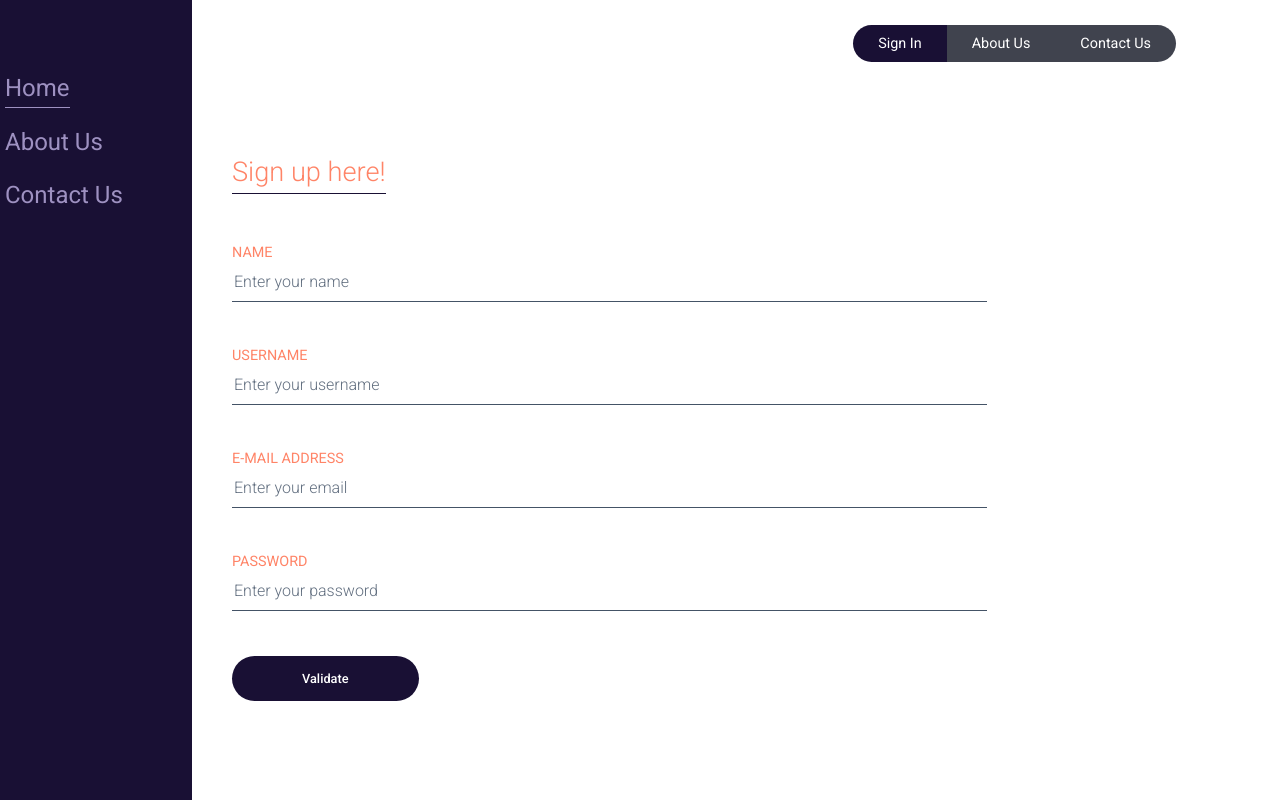
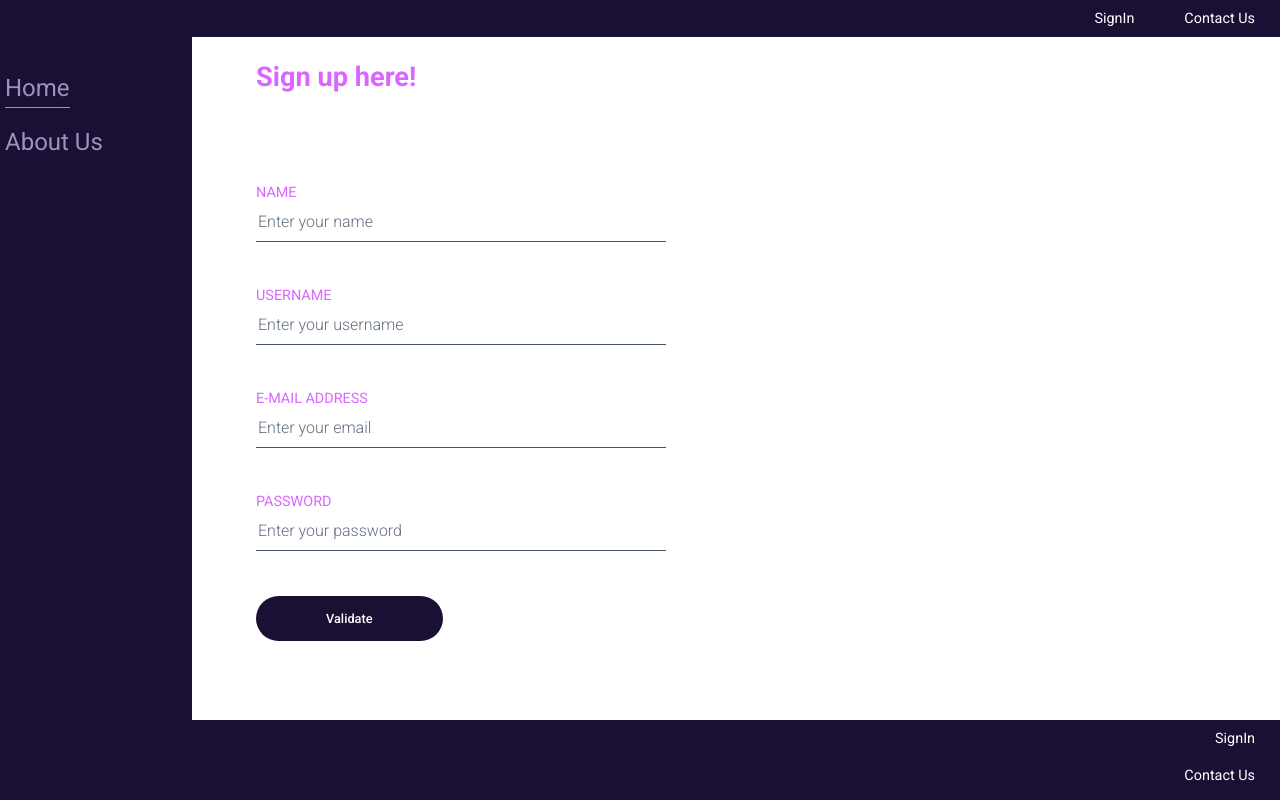
Before and after one commit to 2211rohit/user-validation, a React (Create React App) app: page / in a window 1280 px wide. Built offline with nearby package versions, Linux system fonts and the light colour scheme.

Commit message:
fixes for routes and ui changes

```diff
--- a/src/App.js
+++ b/src/App.js
@@ -1,42 +1,34 @@
-import React, { Component } from "react";
-import { HashRouter as Router, Route, NavLink } from "react-router-dom";
+import React from "react";
+import { BrowserRouter as Router, Route, Switch } from "react-router-dom";
 import SignInForm from "./components/user-form";
-import LandingPage from "./components/landing-page";
+import TopNav from "./components/top-nav";
 import styles from "./App.module.scss";
+import SideNav from "./components/side-nav"
+import AboutUs from "./components/about-us"
+import ContactUs from "./components/contact-us"
+import Footer from "./components/footer";
 
-class App extends Component {
-  render() {
+export default function App() {
   return (
     <Router>
       <div className={styles.App}>
-          <div className={styles.appAside}>
-            <NavLink
-              to='/'
-              activeClassName={styles.sideNavTitleLinkActive}
-              className={styles.sideNavTitleLink}>
-              Home
-            </NavLink>
-            <NavLink
-              to='/about-us'
-              activeClassName={styles.sideNavTitleLinkActive}
-              className={styles.sideNavTitleLink}>
-              About Us
-            </NavLink>
-            <NavLink
-              to='/contact'
-              activeClassName={styles.sideNavTitleLinkActive}
-              className={styles.sideNavTitleLink}>
-              Contact Us
-            </NavLink>
-          </div>
+        <TopNav />
+        <SideNav />
         <div className={styles.appForm}>
-            <LandingPage />
-            <Route path="/" component={SignInForm} />
+        <Switch>
+          <Route exact path="/">
+            <SignInForm />
+          </Route>
+          <Route exact path="/about-us">
+            <AboutUs />
+          </Route>
+          <Route exact path="/contact">
+            <ContactUs />
+          </Route>
+        </Switch>
         </div>
       </div>
+        <Footer/>
     </Router>
   );
 }
-}
-
-export default App;
--- a/src/App.module.scss
+++ b/src/App.module.scss
@@ -1,5 +1,5 @@
 .App {
-  height: 100vh;
+  height: auto;
   display: flex;
   color: #fff;
 }
@@ -10,25 +10,44 @@
   padding-top: 5%;
   display: flex;
   flex-direction: column;
+  position: fixed;
+  height: 100vh;
+  top: 0;
+  left: 0;
 }
 
 .appForm {
   width: 80%;
-  background-color: #fff;
-  padding: 25px 40px;
+  background-color: #ffffff;
+  padding: 25px 20%;
   overflow: auto;
 }
 
 .pageSwitcher {
   display: flex;
   justify-content: flex-end;
-  margin-bottom: 10%;
+  position: fixed;
+  width: 100vw;
+  top: 0;
+  right: 0;
+  background-color: #191034;
+}
+
+.pageFooter {
+  position: fixed;
+  display: flex;
+  flex-direction: column;
+  align-items: flex-end;
+  width: 100vw;
+  height: 10vh;
+  bottom: 0;
+  right: 0;
+  background-color: #191034;
 }
 
 .pageSwitcherItem {
-  background-color: #40434e;
+  padding: 10px 25px;
   color: #fff;
-  padding: 10px 25px;
   cursor: pointer;
   font-size: 0.9em;
   border: none;
@@ -37,32 +56,18 @@
   text-decoration: none;
 }
 
-.pageSwitcherItemActive {
-  background-color: #191034;
-  color: #fff;
-}
-
-.pageSwitcherItem:first-child {
-  border-top-left-radius: 25px;
-  border-bottom-left-radius: 25px;
-}
-.pageSwitcherItem:last-child {
-  border-top-right-radius: 25px;
-  border-bottom-right-radius: 25px;
-}
-
 .formCenter {
   margin-bottom: 100px;
 }
 
 .formTitle {
-  color: #ff8467;
+  color: #d967ff;
   font-weight: 300;
   margin-bottom: 50px;
 }
 
 .formTitleLink {
-  color: #ff8467;
+  color: #d967ff;
   text-decoration: none;
   display: inline-block;
   font-size: 1.7em;
@@ -70,7 +75,7 @@
 }
 
 .formTitleLinkActive {
-  color: #ff8467;
+  color: #d967ff;
   border-bottom: 1px solid #191034;
 }
 
@@ -97,14 +102,14 @@
   display: block;
   text-transform: uppercase;
   font-size: 0.9em;
-  color: #ff8467;
+  color: #d967ff;
 }
 
 .formFieldInput {
   width: 80%;
   background-color: transparent;
   border: none;
-  color: #ff8467;
+  color: #d967ff;
   outline: none;
   border-bottom: 1px solid #445366;
   font-size: 1em;
--- /dev/null
+++ b/src/components/about-us.js
@@ -0,0 +1,16 @@
+import React from "react";
+import styles from '../App.module.scss'
+
+export default function AboutUs() {
+  return (
+    <div className={styles.formCenter}>
+      <div className={styles.formTitle}>
+        <h4
+          className={styles.formTitleLink}
+        >
+          This is a about us page
+        </h4>
+      </div>
+    </div>
+  );
+}
--- /dev/null
+++ b/src/components/contact-us.js
@@ -0,0 +1,16 @@
+import React from "react";
+import styles from '../App.module.scss'
+
+export default function AboutUs() {
+  return (
+    <div className={styles.formCenter}>
+      <div className={styles.formTitle}>
+        <h4
+          className={styles.formTitleLink}
+        >
+          This is a contact us page
+        </h4>
+      </div>
+    </div>
+  );
+}
--- /dev/null
+++ b/src/components/footer.js
@@ -0,0 +1,23 @@
+import { NavLink } from "react-router-dom";
+import styles from '../App.module.scss'
+
+export default function Footer() {
+  return (
+    <div>
+      <div className={styles.pageFooter}>
+        <NavLink
+          to="/"
+          className={styles.pageSwitcherItem}
+        >
+          SignIn
+        </NavLink>
+        <NavLink
+          to="/contact"
+          className={styles.pageSwitcherItem}
+        >
+          Contact Us
+        </NavLink>
+      </div>
+    </div>
+  );
+}
--- a/src/components/landing-page.js
+++ /dev/null
@@ -1,42 +0,0 @@
-import { NavLink } from "react-router-dom";
-import styles from '../App.module.scss'
-
-export default function LandingPage() {
-  return (
-    <div>
-      <div className={styles.pageSwitcher}>
-        <NavLink
-          to="/"
-          activeClassName={styles.pageSwitcherItemActive}
-          className={styles.pageSwitcherItem}
-        >
-          Sign In
-        </NavLink>
-        <NavLink
-          to="/about-us"
-          activeClassName={styles.pageSwitcherItemActive}
-          className={styles.pageSwitcherItem}
-        >
-          About Us
-        </NavLink>
-        <NavLink
-          to="/contact"
-          activeClassName={styles.pageSwitcherItemActive}
-          className={styles.pageSwitcherItem}
-        >
-          Contact Us
-        </NavLink>
-      </div>
-
-      <div className={styles.formTitle}>
-        <NavLink
-          to="/"
-          activeClassName={styles.formTitleLinkActive}
-          className={styles.formTitleLink}
-        >
-          Sign up here!
-        </NavLink>
-      </div>
-    </div>
-  );
-}
--- /dev/null
+++ b/src/components/side-nav.js
@@ -0,0 +1,19 @@
+import { NavLink } from "react-router-dom";
+import styles from '../App.module.scss'
+
+export default function SideNav() {
+  return <div className={styles.appAside}>
+    <NavLink
+      to='/'
+      activeClassName={styles.sideNavTitleLinkActive}
+      className={styles.sideNavTitleLink}>
+      Home
+    </NavLink>
+    <NavLink
+      to='/about-us'
+      activeClassName={styles.sideNavTitleLinkActive}
+      className={styles.sideNavTitleLink}>
+      About Us
+    </NavLink>
+  </div>
+}
--- /dev/null
+++ b/src/components/top-nav.js
@@ -0,0 +1,23 @@
+import { NavLink } from "react-router-dom";
+import styles from '../App.module.scss'
+
+export default function TopNav() {
+  return (
+    <div>
+      <div className={styles.pageSwitcher}>
+        <NavLink
+          to="/"
+          className={styles.pageSwitcherItem}
+        >
+          SignIn
+        </NavLink>
+        <NavLink
+          to="/contact"
+          className={styles.pageSwitcherItem}
+        >
+          Contact Us
+        </NavLink>
+      </div>
+    </div>
+  );
+}
--- a/src/components/user-form.js
+++ b/src/components/user-form.js
@@ -21,7 +21,8 @@ export default function SignInForm() {
 
   const handleSubmit = () => {
     if (name.trim() === "") {
-      return setNameError('Name Cannot be empty')
+      setNameError('Name Cannot be empty')
+      return
     }
     if (username.trim() === "") {
       return setNameError('Username Cannot be empty')
@@ -50,7 +51,14 @@ export default function SignInForm() {
   };
   return (
     <div className={styles.formCenter}>
-      <form className={styles.formFields} onSubmit={handleSubmit}>
+      <div className={styles.formTitle}>
+        <h4
+          className={styles.formTitleLink}
+        >
+          Sign up here!
+        </h4>
+      </div>
+      <div className={styles.formFields}>
         <div className={styles.formField}>
           <label className={styles.formFieldLabel}>
             Name
@@ -101,7 +109,6 @@ export default function SignInForm() {
             type="password"
             className={styles.formFieldInput}
             placeholder="Enter your password"
-            name="password"
             value={password}
             onChange={(e) => setPassword(e.target.value)}
           />
@@ -109,11 +116,11 @@ export default function SignInForm() {
         </div>
 
         <div className={styles.formField}>
-          <button onClick={handleSubmit} className={styles.formFieldButton}>
+          <button onClick={() => handleSubmit()} className={styles.formFieldButton}>
             Validate
           </button>
         </div>
-      </form>
+      </div>
     </div>
   );
 }
```
Lines whose indentation alone changed are shown as unchanged.
